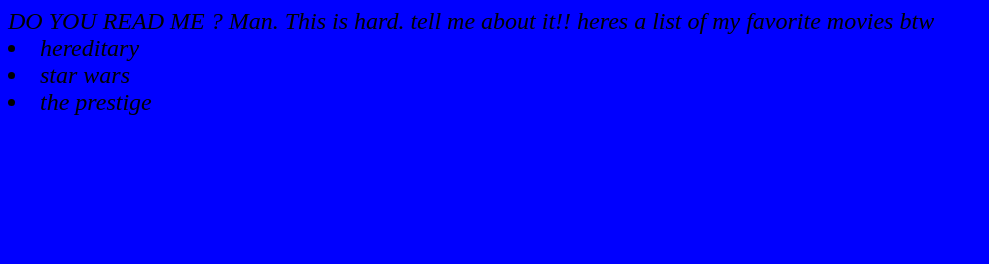
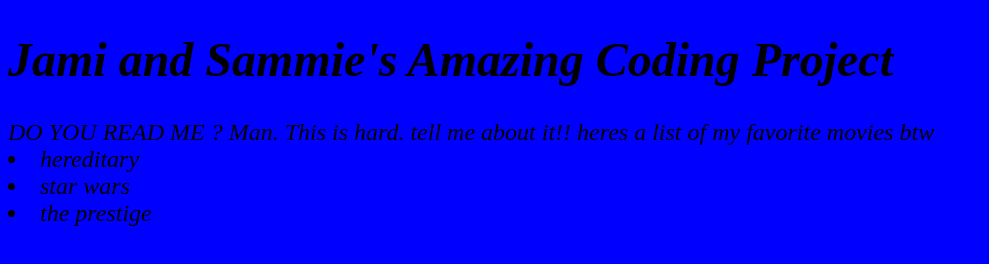
Before and after one commit to jlcdefenbaugh/github-studio, a plain HTML site: page index.html in a window 1280 px wide. Shown: the whole page, without its empty margins (0-989 px from the left). Drawn offline with Linux system fonts and the light colour scheme.

Commit message:
Added a heading

```diff
--- a/index.html
+++ b/index.html
@@ -7,6 +7,7 @@
     <title>JAMI & SAMI</title>
     <link rel="stylesheet" href="styles.css"
 </head>
+<h1> Jami and Sammie's Amazing Coding Project</h1>
 <body>
     DO YOU READ ME ?
     Man. This is hard.
```
